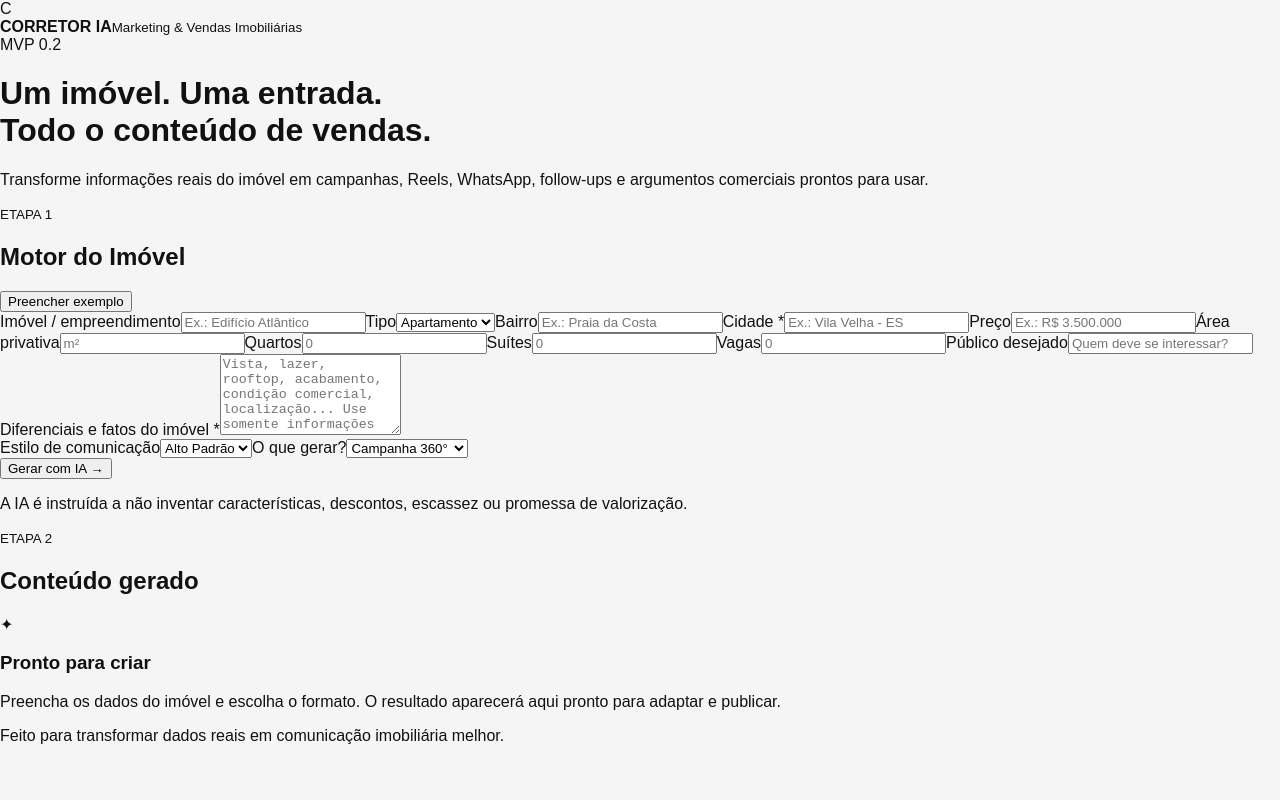
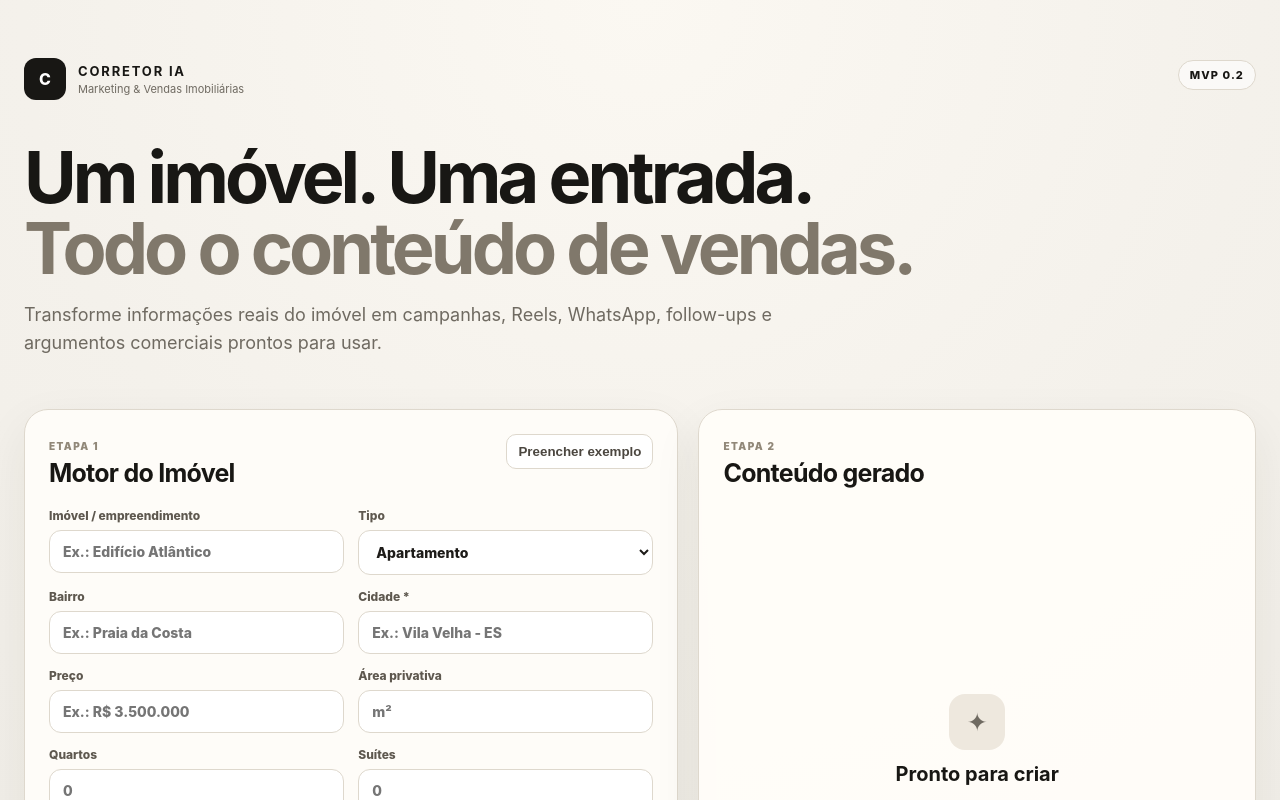
Before and after one commit to Fabioboraze/corretor-ia, a Next.js app: page / in a window 1280 px wide. Shown: the top 800 px of the page. Built offline with nearby package versions, Linux system fonts and the light colour scheme.

Commit message:
feat: load global design system

```diff
--- a/app/layout.js
+++ b/app/layout.js
@@ -1,3 +1,5 @@
+import './globals.css';
+
 export const metadata = {
   title: 'Corretor IA',
   description: 'Assistente de marketing e vendas imobiliárias com IA'
@@ -6,9 +8,7 @@ export const metadata = {
 export default function RootLayout({ children }) {
   return (
     <html lang="pt-BR">
-      <body style={{ margin: 0, fontFamily: 'Arial, sans-serif', background: '#f5f5f5', color: '#111' }}>
-        {children}
-      </body>
+      <body>{children}</body>
     </html>
   );
 }
```
